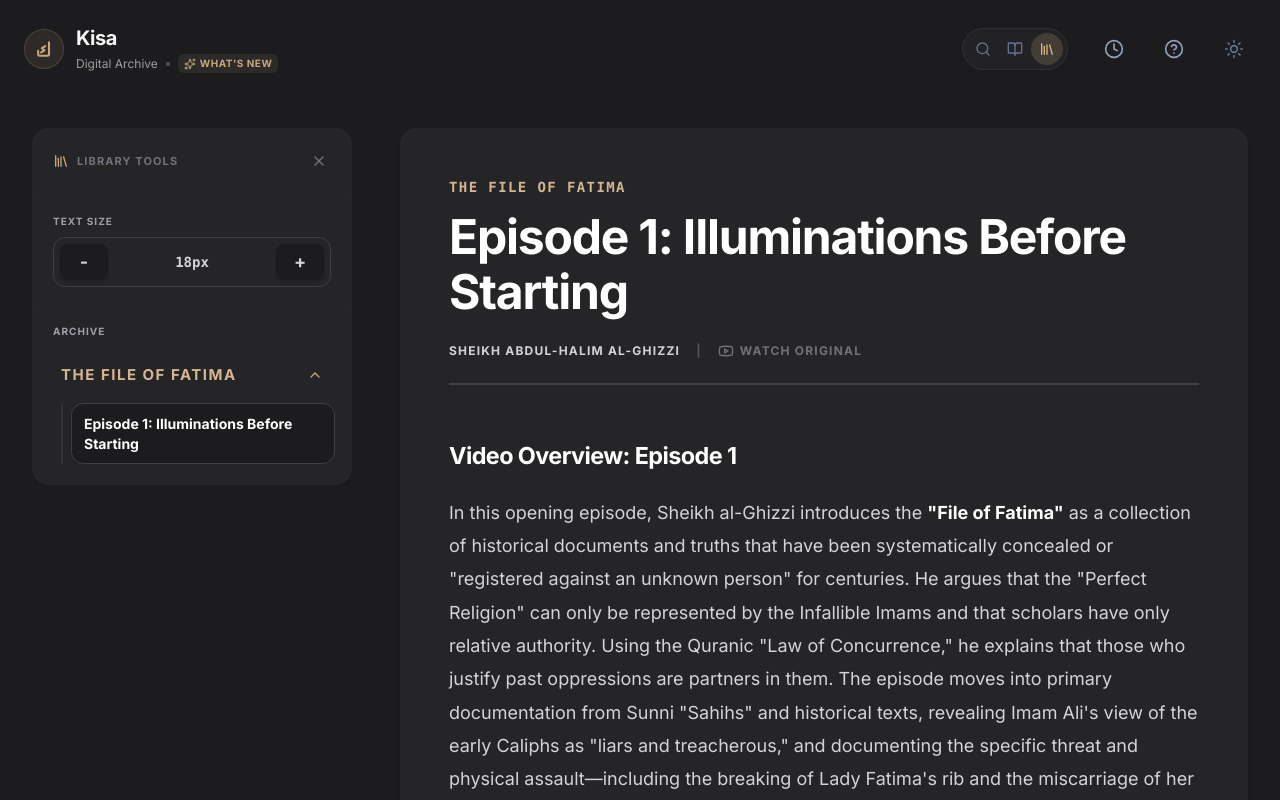
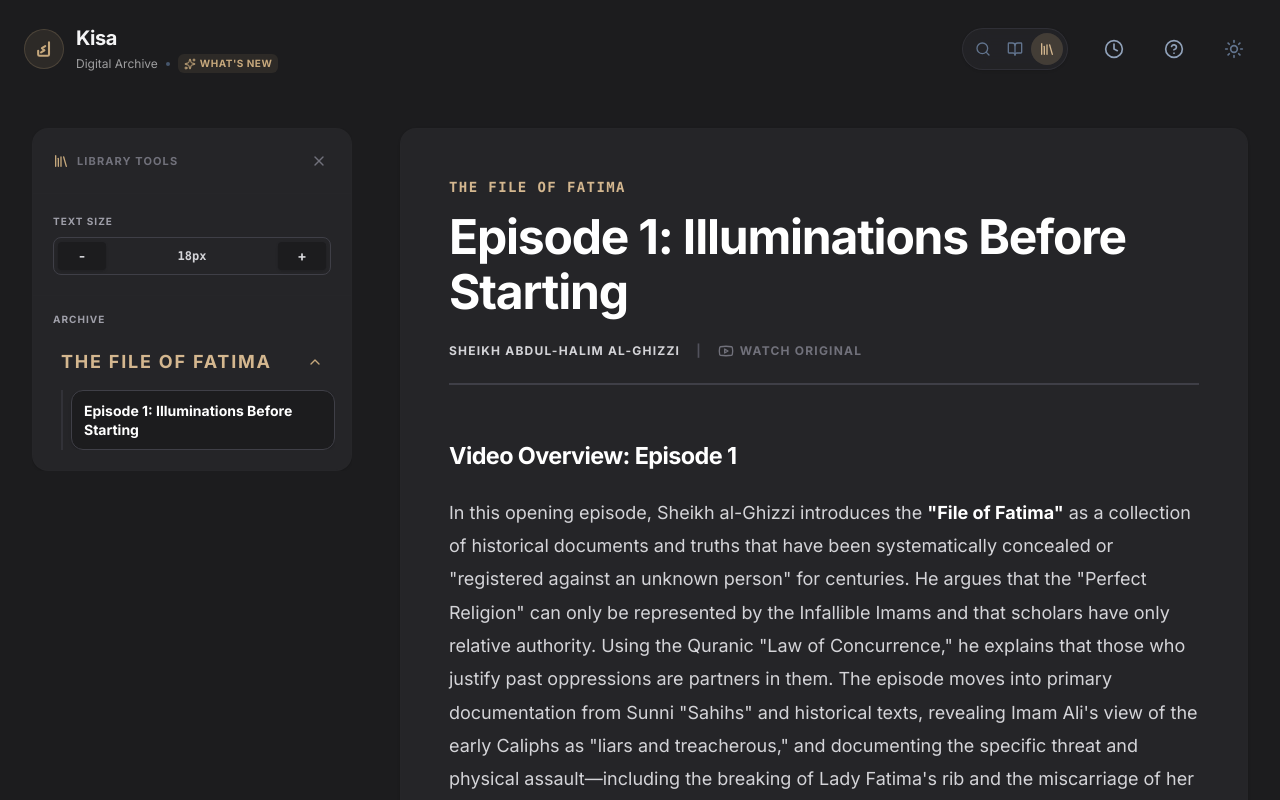
Before and after one commit to hadimh99/concept-atlas, a React (Vite) app in the folder concept-ui/: page / in a window 1280 px wide. Both pictures are taken after a click on the button 1047 px from the left and 48 px from the top of the page. Shown: the top 800 px of the page. Built offline with nearby package versions, Linux system fonts and the light colour scheme; a web font is replaced by a local one.

Commit message:
Fix: Removed resize listener to fix iOS Safari scrolling, properly scaled Series Title and Text Resizer hierarchy

```diff
--- a/concept-ui/src/App.jsx
+++ b/concept-ui/src/App.jsx
@@ -473,13 +473,11 @@ const TranscriptLibrary = ({ transcripts }) => {
   const [isMobileDrawerOpen, setIsMobileDrawerOpen] = useState(true);
   const [fontSize, setFontSize] = useState(18);
 
-  // Direct DOM Refs for High-Performance Scrolling
   const maxScrollYRef = useRef(0);
   const returnDesktopRef = useRef(null);
   const returnMobileRef = useRef(null);
-  const isShowingReturnRef = useRef(false); // PERFORMANCE FIX: Prevents layout thrashing
-
-  // Group transcripts by Series dynamically
+  const isShowingReturnRef = useRef(false);
+
   const groupedTranscripts = useMemo(() => {
     return transcripts.reduce((acc, doc) => {
       const seriesName = doc.series || (doc.title.includes(' - ') ? doc.title.split(' - ')[0] : 'General Transcripts');
@@ -489,7 +487,6 @@ const TranscriptLibrary = ({ transcripts }) => {
     }, {});
   }, [transcripts]);
 
-  // Determine initial open series
   const initialSeries = activeDoc.series || (activeDoc.title.includes(' - ') ? activeDoc.title.split(' - ')[0] : 'General Transcripts');
   const [expandedSeries, setExpandedSeries] = useState({ [initialSeries]: true });
 
@@ -497,7 +494,6 @@ const TranscriptLibrary = ({ transcripts }) => {
     setExpandedSeries(prev => ({ ...prev, [seriesName]: !prev[seriesName] }));
   };
 
-  // Dynamically split Active Title for Editorial Header
   let seriesTitle = activeDoc.series;
   let mainTitle = activeDoc.title;
   if (!seriesTitle && activeDoc.title.includes(' - ')) {
@@ -508,7 +504,6 @@ const TranscriptLibrary = ({ transcripts }) => {
     mainTitle = activeDoc.title.replace(seriesTitle + ' - ', '');
   }
 
-  // HIGH-PERFORMANCE SCROLL TRACKER (Fixes the abrupt iOS stopping)
   useEffect(() => {
     let ticking = false;
     const handleScroll = () => {
@@ -522,7 +517,6 @@ const TranscriptLibrary = ({ transcripts }) => {
 
           const shouldShow = (maxScrollYRef.current - y > 1500);
 
-          // ONLY update the DOM if the visibility state actually changes
           if (shouldShow && !isShowingReturnRef.current) {
             isShowingReturnRef.current = true;
             if (returnDesktopRef.current) {
@@ -572,7 +566,6 @@ const TranscriptLibrary = ({ transcripts }) => {
     });
   };
 
-  // Shared Archive List Component
   const ArchiveList = () => (
     <div className="flex flex-col gap-2">
       {Object.entries(groupedTranscripts).map(([groupSeriesName, docs]) => (
@@ -581,8 +574,8 @@ const TranscriptLibrary = ({ transcripts }) => {
             onClick={() => toggleSeries(groupSeriesName)}
             className="flex items-center justify-between py-2 px-3 hover:bg-zinc-100 dark:hover:bg-[#2c2c2e] rounded-lg transition-colors group cursor-pointer"
           >
-            {/* LARGER, MORE PROMINENT SERIES TITLE */}
-            <span className="text-sm sm:text-[15px] font-sans font-extrabold uppercase tracking-widest text-[#c6a87c] dark:text-[#d4b78f] group-hover:text-[#b09265] transition-colors text-left flex-1 pr-4 leading-relaxed">
+            {/* CHANGED: Text is now much larger (text-base sm:text-lg) and thicker (font-black) */}
+            <span className="text-base sm:text-lg font-sans font-black uppercase tracking-widest text-[#c6a87c] dark:text-[#d4b78f] group-hover:text-[#b09265] transition-colors text-left flex-1 pr-4 leading-tight">
               {groupSeriesName}
             </span>
             {expandedSeries[groupSeriesName] ? <ChevronUp className="w-4 h-4 text-[#c6a87c] shrink-0" /> : <ChevronDown className="w-4 h-4 text-zinc-500 shrink-0" />}
@@ -606,7 +599,6 @@ const TranscriptLibrary = ({ transcripts }) => {
     </div>
   );
 
-  // Shared Tool Drawer (Resizer + Archive)
   const LibraryTools = ({ isMobile }) => (
     <div className="flex flex-col h-full">
       <div className="p-4 sm:p-5 border-b border-zinc-100 dark:border-zinc-800/80 shrink-0 flex justify-between items-center">
@@ -618,13 +610,13 @@ const TranscriptLibrary = ({ transcripts }) => {
         )}
       </div>
 
-      {/* SHORTER TEXT RESIZER, SAME WIDTH */}
+      {/* CHANGED: Thinner height (h-6/h-7) and smaller interior font (text-xs), but full width retained */}
       <div className="p-4 sm:p-5 border-b border-zinc-100 dark:border-zinc-800/80 shrink-0">
         <span className="text-[10px] font-bold uppercase tracking-widest text-zinc-400 block mb-2">Text Size</span>
-        <div className="flex items-center justify-between bg-zinc-50 dark:bg-[#252528] rounded-xl p-1 sm:p-1.5 border border-zinc-200 dark:border-zinc-700 w-full">
-          <button onClick={() => setFontSize(Math.max(14, fontSize - 1))} className="w-10 h-8 sm:w-12 sm:h-9 flex items-center justify-center rounded-lg bg-white dark:bg-[#1c1c1e] text-zinc-600 dark:text-zinc-300 font-bold shadow-sm text-lg cursor-pointer hover:bg-zinc-50 dark:hover:bg-zinc-800 transition-colors">-</button>
-          <span className="text-sm font-mono font-bold text-zinc-700 dark:text-zinc-300 flex-grow text-center">{fontSize}px</span>
-          <button onClick={() => setFontSize(Math.min(28, fontSize + 1))} className="w-10 h-8 sm:w-12 sm:h-9 flex items-center justify-center rounded-lg bg-white dark:bg-[#1c1c1e] text-zinc-600 dark:text-zinc-300 font-bold shadow-sm text-lg cursor-pointer hover:bg-zinc-50 dark:hover:bg-zinc-800 transition-colors">+</button>
+        <div className="flex items-center justify-between bg-zinc-50 dark:bg-[#252528] rounded-lg p-1 border border-zinc-200 dark:border-zinc-700 w-full">
+          <button onClick={() => setFontSize(Math.max(14, fontSize - 1))} className="w-10 h-6 sm:w-12 sm:h-7 flex items-center justify-center rounded bg-white dark:bg-[#1c1c1e] text-zinc-600 dark:text-zinc-300 font-bold shadow-sm text-sm cursor-pointer hover:bg-zinc-50 dark:hover:bg-zinc-800 transition-colors">-</button>
+          <span className="text-xs font-mono font-bold text-zinc-700 dark:text-zinc-300 flex-grow text-center">{fontSize}px</span>
+          <button onClick={() => setFontSize(Math.min(28, fontSize + 1))} className="w-10 h-6 sm:w-12 sm:h-7 flex items-center justify-center rounded bg-white dark:bg-[#1c1c1e] text-zinc-600 dark:text-zinc-300 font-bold shadow-sm text-sm cursor-pointer hover:bg-zinc-50 dark:hover:bg-zinc-800 transition-colors">+</button>
         </div>
       </div>
 
@@ -638,7 +630,6 @@ const TranscriptLibrary = ({ transcripts }) => {
   return (
     <div className="w-full min-h-screen pt-20 sm:pt-32 pb-32 flex justify-center font-sans relative px-0 sm:px-6 lg:px-8">
 
-      {/* --- DESKTOP RETURN TO READING BUTTON --- */}
       <button
         ref={returnDesktopRef}
         onClick={jumpBack}
@@ -649,7 +640,6 @@ const TranscriptLibrary = ({ transcripts }) => {
         <ArrowDown className="w-4 h-4 animate-bounce mb-1" />
       </button>
 
-      {/* --- MOBILE RETURN TO READING BUTTON ('R' Module) --- */}
       <button
         ref={returnMobileRef}
         onClick={jumpBack}
@@ -660,8 +650,6 @@ const TranscriptLibrary = ({ transcripts }) => {
         <ArrowDown className="w-3.5 h-3.5 animate-bounce mt-0.5" />
       </button>
 
-
-      {/* --- FLOATING ARCHIVE TOGGLE (Visible when sidebar is hidden) --- */}
       <AnimatePresence>
         {!isArchiveOpen && (
           <motion.button initial={{ opacity: 0, x: -20 }} animate={{ opacity: 1, x: 0 }} exit={{ opacity: 0, x: -20 }} onClick={() => setIsArchiveOpen(true)} className="hidden md:block fixed top-32 left-8 z-50 p-3 bg-white dark:bg-[#252528] border border-zinc-200 dark:border-zinc-800 shadow-xl rounded-full text-zinc-500 hover:text-[#c6a87c] transition-colors cursor-pointer group" title="Open Archive">
@@ -670,7 +658,6 @@ const TranscriptLibrary = ({ transcripts }) => {
         )}
       </AnimatePresence>
 
-      {/* --- MOBILE ARCHIVE OPEN BUTTON (Bottom Left FAB) --- */}
       <AnimatePresence>
         {!isMobileDrawerOpen && (
           <motion.button
@@ -683,8 +670,6 @@ const TranscriptLibrary = ({ transcripts }) => {
         )}
       </AnimatePresence>
 
-
-      {/* --- MOBILE UNIFIED DRAWER --- */}
       <AnimatePresence>
         {isMobileDrawerOpen && (
           <>
@@ -704,22 +689,17 @@ const TranscriptLibrary = ({ transcripts }) => {
         )}
       </AnimatePresence>
 
-
-      {/* --- DESKTOP 2-PILLAR LAYOUT ENGINE --- */}
       <div className="w-full max-w-[1400px] mx-auto flex items-start gap-0 md:gap-8 lg:gap-12">
 
-        {/* Left Pillar: Unified Archive & Customise */}
         <motion.div animate={{ width: isArchiveOpen ? 320 : 0, opacity: isArchiveOpen ? 1 : 0 }} className="hidden md:block shrink-0 overflow-hidden transition-all duration-400 ease-in-out">
           <div className="w-[320px] bg-white dark:bg-[#252528] border border-zinc-200 dark:border-zinc-800/80 rounded-2xl flex flex-col sticky top-32 shadow-sm max-h-[calc(100vh-160px)]">
             <LibraryTools isMobile={false} />
           </div>
         </motion.div>
 
-        {/* Center Pillar: Pure Canvas (Edge-to-Edge on Mobile) */}
         <div className="flex-1 min-w-0 w-full flex justify-center transition-all duration-500">
           <div className="w-full max-w-4xl mx-auto bg-white dark:bg-[#252528] sm:border border-zinc-200 dark:border-zinc-800/80 sm:rounded-2xl px-5 py-10 sm:p-12 sm:shadow-sm">
 
-            {/* The Structured Editorial Header */}
             <header className="mb-10 sm:mb-12">
               {seriesTitle && (
                 <span className="block font-mono text-[#c6a87c] dark:text-[#d4b78f] font-bold tracking-widest uppercase text-xs sm:text-sm mb-3">
@@ -737,7 +717,6 @@ const TranscriptLibrary = ({ transcripts }) => {
               <hr className="w-full border-t-[2px] border-zinc-200 dark:border-zinc-700" />
             </header>
 
-            {/* Main Text Content */}
             <div className="text-zinc-800 dark:text-zinc-300 font-sans antialiased" style={{ fontSize: `${fontSize}px`, lineHeight: 1.85 }}>
               {activeDoc.content.map((block, idx) => {
                 if (block.type === 'h2') return <h2 key={idx} className="font-bold text-zinc-900 dark:text-white mt-14 mb-6 tracking-tight" style={{ fontSize: `${fontSize * 1.3}px`, lineHeight: 1.3 }}>{block.text}</h2>;
@@ -751,7 +730,7 @@ const TranscriptLibrary = ({ transcripts }) => {
                   <blockquote key={idx} className="pl-6 sm:pl-8 py-2 my-10 border-l-[3px] border-[#c6a87c] font-medium text-zinc-900 dark:text-zinc-100 italic font-serif" style={{ fontSize: `${fontSize * 1.15}px`, lineHeight: 1.6 }}>"{parseFormatting(block.text)}"</blockquote>
                 );
                 if (block.type === 'divider') return <div key={idx} className="flex justify-center py-10"><span className="w-12 h-1 rounded-full bg-zinc-300 dark:bg-zinc-700"></span></div>;
-                return <p key={idx} className="mb-6">{parseFormatting(block.text)}</p>;
+                return <p key={idx} className="mb-6 text-left">{parseFormatting(block.text)}</p>;
               })}
             </div>
           </div>
@@ -900,10 +879,18 @@ export default function App() {
   useEffect(() => { setCurrentPage(1); setLengthFilter('All'); if (modalScrollRef.current) modalScrollRef.current.scrollTop = 0; }, [activeCluster]);
 
   useEffect(() => {
+    let lastWidth = window.innerWidth;
     const updateDimensions = () => {
-      setWindowWidth(window.innerWidth);
-      if (containerRef.current) setCenterPos({ x: containerRef.current.clientWidth / 2, y: containerRef.current.clientHeight / 2 });
-      if (window.innerWidth < 800 && viewMode === 'map') setViewMode('list');
+      // SCROLL FIX: Only update state if screen WIDTH changes.
+      // Ignores Safari URL bar collapsing to prevent momentum-killing re-renders.
+      if (window.innerWidth !== lastWidth) {
+        setWindowWidth(window.innerWidth);
+        if (window.innerWidth < 800 && viewMode === 'map') setViewMode('list');
+        lastWidth = window.innerWidth;
+      }
+      if (containerRef.current && activeTab === 'search') {
+        setCenterPos({ x: containerRef.current.clientWidth / 2, y: containerRef.current.clientHeight / 2 });
+      }
     };
     updateDimensions(); window.addEventListener('resize', updateDimensions); return () => window.removeEventListener('resize', updateDimensions);
   }, [data, viewMode, activeTab]);
```
